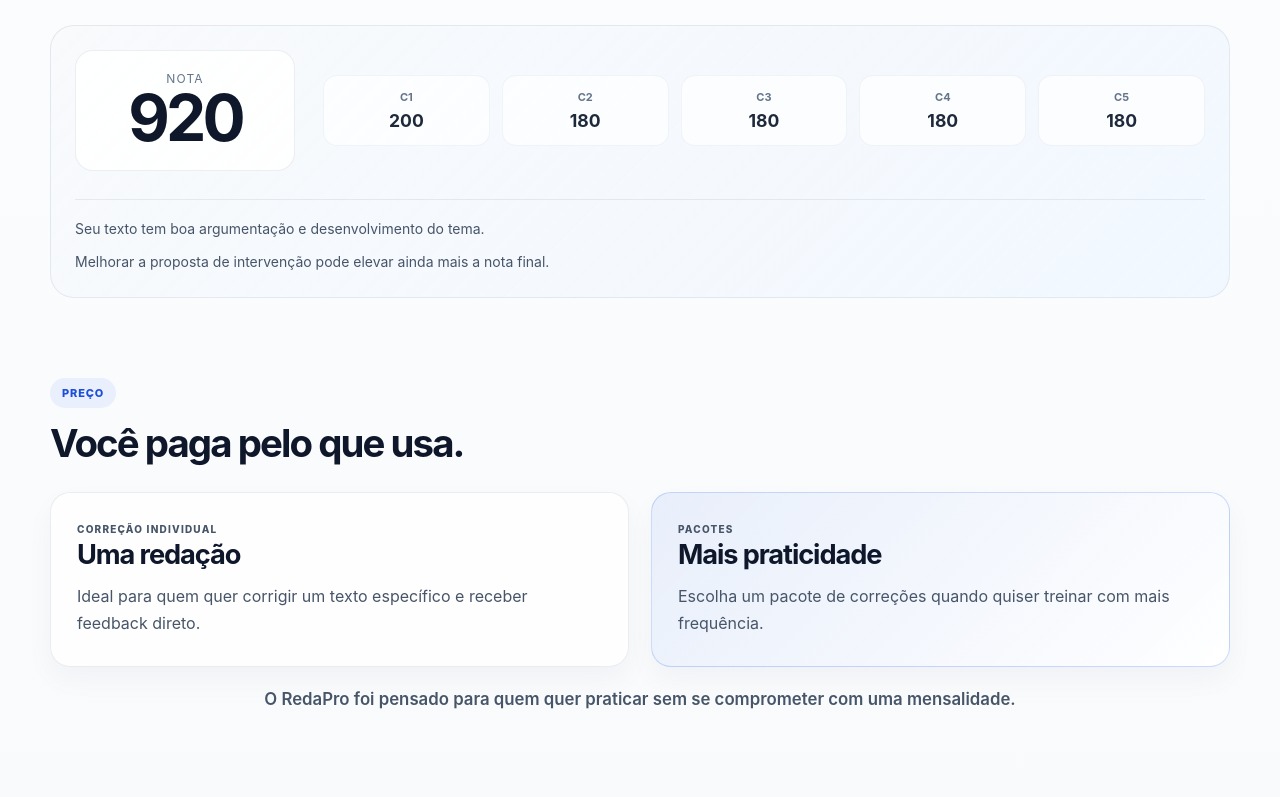
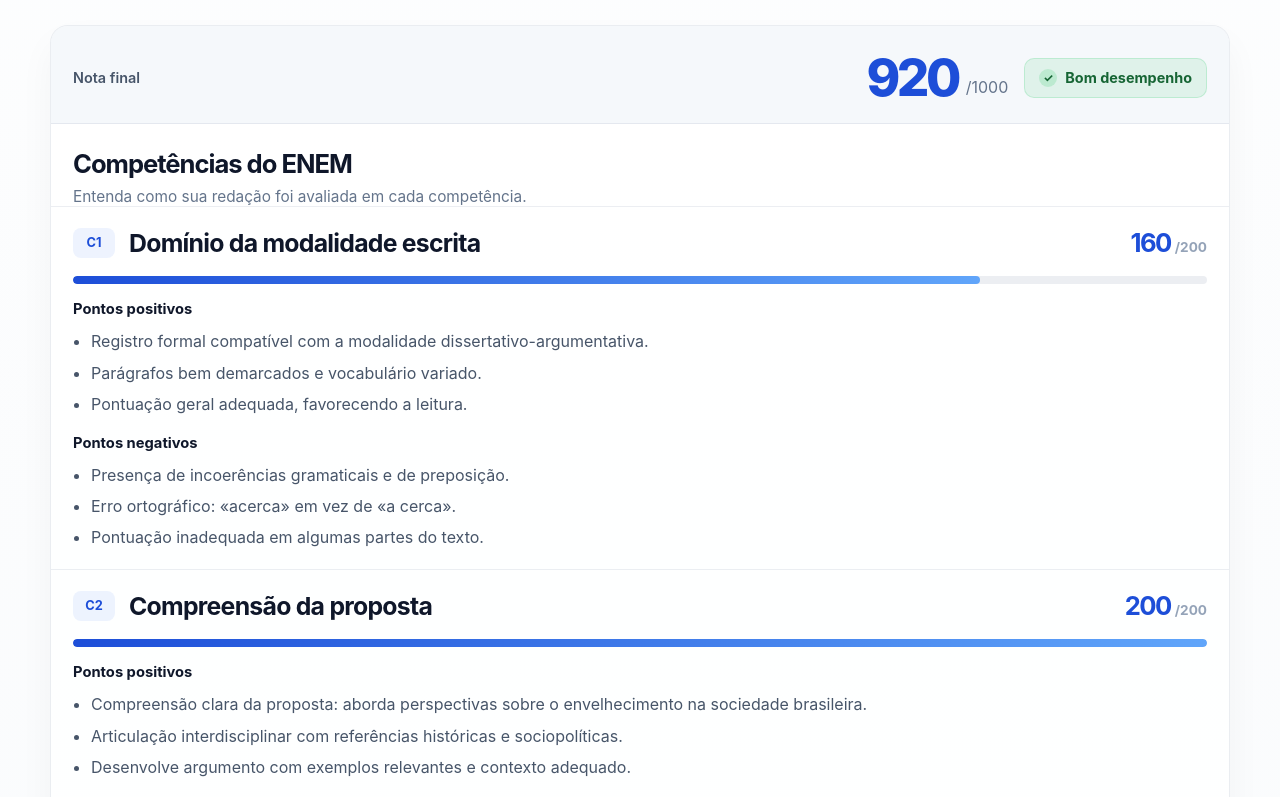
Before and after one commit to hugobernardes36-jpg/redapro, a React (Vite) app in the folder frontend/: page / in a window 1280 px wide. Shown: the part 2463-3260 px from the top of the page. Built offline with nearby package versions, Linux system fonts and the light colour scheme; no server answers.

Commit message:
ajuste landing page

```diff
--- a/frontend/src/pages/LandingPage.jsx
+++ b/frontend/src/pages/LandingPage.jsx
@@ -227,23 +227,85 @@ export function LandingPage({ navigate }) {
             <h2>Veja como fica a sua avaliação.</h2>
           </div>
 
-          <div className={styles.demoPanel}>
-            <div className={styles.demoScore}>
-              <span>Nota</span>
-              <strong>920</strong>
+          <div className={styles.resultDemo} aria-label="Exemplo da correção do RedaPro">
+            <div className={styles.resultSummary}>
+              <div className={styles.resultTitle}>Nota final</div>
+              <div className={styles.resultScoreWrap}>
+                <span className={styles.resultScore}>920</span>
+                <span className={styles.resultMax}>/1000</span>
+              </div>
+              <div className={styles.resultBadge}>
+                <span className={styles.resultBadgeIcon}>✓</span>
+                Bom desempenho
+              </div>
             </div>
 
-            <div className={styles.demoBreakdown}>
-              <div><span>C1</span><strong>200</strong></div>
-              <div><span>C2</span><strong>180</strong></div>
-              <div><span>C3</span><strong>180</strong></div>
-              <div><span>C4</span><strong>180</strong></div>
-              <div><span>C5</span><strong>180</strong></div>
+            <div className={styles.resultCompetenciasHeader}>
+              <h3>Competências do ENEM</h3>
+              <p>Entenda como sua redação foi avaliada em cada competência.</p>
             </div>
 
-            <div className={styles.demoFeedback}>
-              <p>Seu texto tem boa argumentação e desenvolvimento do tema.</p>
-              <p>Melhorar a proposta de intervenção pode elevar ainda mais a nota final.</p>
+            <div className={styles.resultCompetencia}>
+              <div className={styles.resultMeta}>
+                <span className={styles.resultChip}>C1</span>
+                <h4>Domínio da modalidade escrita</h4>
+                <strong>160<span>/200</span></strong>
+              </div>
+              <div className={styles.resultBar}>
+                <span style={{ width: '80%' }} />
+              </div>
+              <div className={styles.resultFeedbackBlock}>
+                <p><strong>Pontos positivos</strong></p>
+                <ul>
+                  <li>Registro formal compatível com a modalidade dissertativo-argumentativa.</li>
+                  <li>Parágrafos bem demarcados e vocabulário variado.</li>
+                  <li>Pontuação geral adequada, favorecendo a leitura.</li>
+                </ul>
+                <p><strong>Pontos negativos</strong></p>
+                <ul>
+                  <li>Presença de incoerências gramaticais e de preposição.</li>
+                  <li>Erro ortográfico: «acerca» em vez de «a cerca».</li>
+                  <li>Pontuação inadequada em algumas partes do texto.</li>
+                </ul>
+              </div>
+            </div>
+
+            <div className={styles.resultCompetencia}>
+              <div className={styles.resultMeta}>
+                <span className={styles.resultChip}>C2</span>
+                <h4>Compreensão da proposta</h4>
+                <strong>200<span>/200</span></strong>
+              </div>
+              <div className={styles.resultBar}>
+                <span style={{ width: '100%' }} />
+              </div>
+              <div className={styles.resultFeedbackBlock}>
+                <p><strong>Pontos positivos</strong></p>
+                <ul>
+                  <li>Compreensão clara da proposta: aborda perspectivas sobre o envelhecimento na sociedade brasileira.</li>
+                  <li>Articulação interdisciplinar com referências históricas e sociopolíticas.</li>
+                  <li>Desenvolve argumento com exemplos relevantes e contexto adequado.</li>
+                </ul>
+              </div>
+            </div>
+
+            <div className={styles.resultCompetencia}>
+              <div className={styles.resultMeta}>
+                <span className={styles.resultChip}>C3</span>
+                <h4>Seleção e organização das informações</h4>
+                <strong>200<span>/200</span></strong>
+              </div>
+              <div className={styles.resultBar}>
+                <span style={{ width: '100%' }} />
+              </div>
+              <div className={styles.resultFeedbackBlock}>
+                <p><strong>Pontos positivos</strong></p>
+                <ul>
+                  <li>Estrutura argumentativa clara e bem organizada.</li>
+                  <li>Uso de fontes e referências para sustentar o ponto de vista.</li>
+                  <li>Conclusão articulada com o tema central.</li>
+                </ul>
+              </div>
             </div>
           </div>
         </section>
@@ -268,6 +330,11 @@ export function LandingPage({ navigate }) {
             </article>
           </div>
 
+          <div className={styles.trialBlock}>
+            <p className={styles.trialTitle}>Comece grátis</p>
+            <p className={styles.trialText}>3 correções grátis para começar. Depois de utilizar as três correções gratuitas, você pode continuar pagando por correção ou adquirindo pacotes de correções.</p>
+          </div>
+
           <p className={styles.pricingNote}>
             O RedaPro foi pensado para quem quer praticar sem se comprometer com uma mensalidade.
           </p>
--- a/frontend/src/pages/LandingPage.module.css
+++ b/frontend/src/pages/LandingPage.module.css
@@ -358,58 +358,198 @@
   font-weight: 600;
 }
 
-.demoPanel {
-  display: grid;
-  grid-template-columns: 220px 1fr;
-  gap: 28px;
-  padding: 24px;
-  border-radius: 24px;
+.resultDemo {
+  background: rgba(255, 255, 255, 0.8);
   border: 1px solid rgba(148, 163, 184, 0.2);
-  background: linear-gradient(135deg, rgba(248, 250, 252, 1), rgba(239, 246, 255, 0.8));
+  border-radius: 18px;
+  overflow: hidden;
+  box-shadow: 0 18px 36px rgba(15, 23, 42, 0.04);
 }
 
-.demoScore {
-  display: grid;
-  place-items: center;
-  padding: 20px 16px;
-  border-radius: 18px;
-  background: rgba(255, 255, 255, 0.85);
-  border: 1px solid rgba(148, 163, 184, 0.18);
-  text-align: center;
+.resultSummary {
+  display: flex;
+  align-items: center;
+  justify-content: space-between;
+  gap: 16px;
+  padding: 26px 22px 20px;
+  background: rgba(241, 245, 249, 0.7);
+  border-bottom: 1px solid rgba(148, 163, 184, 0.18);
 }
 
-.demoScore span {
+.resultTitle {
+  color: #475569;
+  font-size: 0.9rem;
+  font-weight: 600;
+}
+
+.resultScoreWrap {
+  display: flex;
+  align-items: flex-end;
+  gap: 8px;
+  margin-left: auto;
+}
+
+.resultScore {
+  color: #1d4ed8;
+  font-size: clamp(2.8rem, 4vw, 4rem);
+  line-height: 1;
+  letter-spacing: -0.07em;
+  font-weight: 800;
+}
+
+.resultMax {
   color: #64748b;
-  font-size: 12px;
-  letter-spacing: 0.1em;
+  font-size: 1rem;
+  margin-bottom: 6px;
+}
+
+.resultBadge {
+  display: inline-flex;
+  align-items: center;
+  justify-content: center;
+  gap: 8px;
+  padding: 10px 14px;
+  border-radius: 10px;
+  background: rgba(34, 197, 94, 0.1);
+  color: #166534;
+  font-size: 0.9rem;
+  font-weight: 700;
+  border: 1px solid rgba(34, 197, 94, 0.18);
+}
+
+.resultBadgeIcon {
+  display: inline-grid;
+  place-items: center;
+  width: 18px;
+  height: 18px;
+  border-radius: 50%;
+  background: rgba(34, 197, 94, 0.18);
+  font-size: 0.72rem;
+}
+
+.resultCompetenciasHeader {
+  padding: 24px 22px 0;
+}
+
+.resultCompetenciasHeader h3 {
+  margin: 0;
+  font-size: clamp(1.6rem, 2vw, 2.3rem);
+  letter-spacing: -0.04em;
+}
+
+.resultCompetenciasHeader p {
+  margin: 8px 0 0;
+  color: #64748b;
+  font-size: 0.96rem;
+}
+
+.resultCompetencia {
+  padding: 20px 22px 18px;
+  border-top: 1px solid rgba(148, 163, 184, 0.18);
+}
+
+.resultMeta {
+  display: grid;
+  grid-template-columns: auto 1fr auto;
+  align-items: center;
+  gap: 14px;
+}
+
+.resultChip {
+  display: inline-flex;
+  align-items: center;
+  justify-content: center;
+  min-width: 42px;
+  min-height: 30px;
+  padding: 6px 10px;
+  border-radius: 8px;
+  background: rgba(37, 99, 235, 0.08);
+  color: #1d4ed8;
+  font-weight: 700;
+  font-size: 0.8rem;
+}
+
+.resultMeta h4 {
+  margin: 0;
+  font-size: clamp(1.15rem, 2vw, 1.55rem);
+  letter-spacing: -0.03em;
+}
+
+.resultMeta strong {
+  display: flex;
+  align-items: baseline;
+  gap: 4px;
+  color: #1d4ed8;
+  font-size: clamp(1.5rem, 2vw, 2.2rem);
+  letter-spacing: -0.06em;
+}
+
+.resultMeta strong span {
+  color: #94a3b8;
+  font-size: 0.85rem;
+  letter-spacing: normal;
+}
+
+.resultBar {
+  height: 8px;
+  margin: 18px 0 16px;
+  border-radius: 999px;
+  background: rgba(148, 163, 184, 0.18);
+  overflow: hidden;
+}
+
+.resultBar span {
+  display: block;
+  height: 100%;
+  border-radius: inherit;
+  background: linear-gradient(90deg, #1d4ed8, #60a5fa);
+}
+
+.resultFeedbackBlock {
+  color: #334155;
+}
+
+.resultFeedbackBlock p {
+  margin: 0 0 10px;
+  color: #0f172a;
+  font-size: 0.92rem;
+  font-weight: 700;
+}
+
+.resultFeedbackBlock ul {
+  margin: 0 0 16px;
+  padding-left: 18px;
+  color: #475569;
+  line-height: 1.7;
+  display: grid;
+  gap: 4px;
+}
+
+.resultFeedbackBlock ul:last-child {
+  margin-bottom: 0;
+}
+
+.trialBlock {
+  margin-top: 24px;
+  padding: 18px 20px;
+  border: 1px solid rgba(37, 99, 235, 0.14);
+  border-radius: 16px;
+  background: rgba(37, 99, 235, 0.03);
+}
+
+.trialTitle {
+  margin: 0 0 8px;
+  color: #1d4ed8;
+  font-size: 0.9rem;
+  font-weight: 800;
+  letter-spacing: 0.12em;
   text-transform: uppercase;
 }
 
-.demoScore strong {
-  font-size: clamp(2.5rem, 5vw, 4rem);
-  line-height: 1;
-  letter-spacing: -0.06em;
-}
-
-.demoBreakdown {
-  display: grid;
-  grid-template-columns: repeat(5, minmax(0, 1fr));
-  gap: 12px;
-  align-self: center;
-}
-
-.demoBreakdown div {
-  padding: 14px 10px;
-  border-radius: 14px;
-  background: rgba(255, 255, 255, 0.7);
-  text-align: center;
-  border: 1px solid rgba(148, 163, 184, 0.12);
-}
-
-.demoFeedback {
-  grid-column: 1 / -1;
-  border-top: 1px solid rgba(148, 163, 184, 0.2);
-  padding-top: 18px;
+.trialText {
+  margin: 0;
+  color: #334155;
+  line-height: 1.7;
 }
 
 .pricingCard h3 {
```
Also changed, not shown: 1 other file (tests, documents, lock files or other folders).
